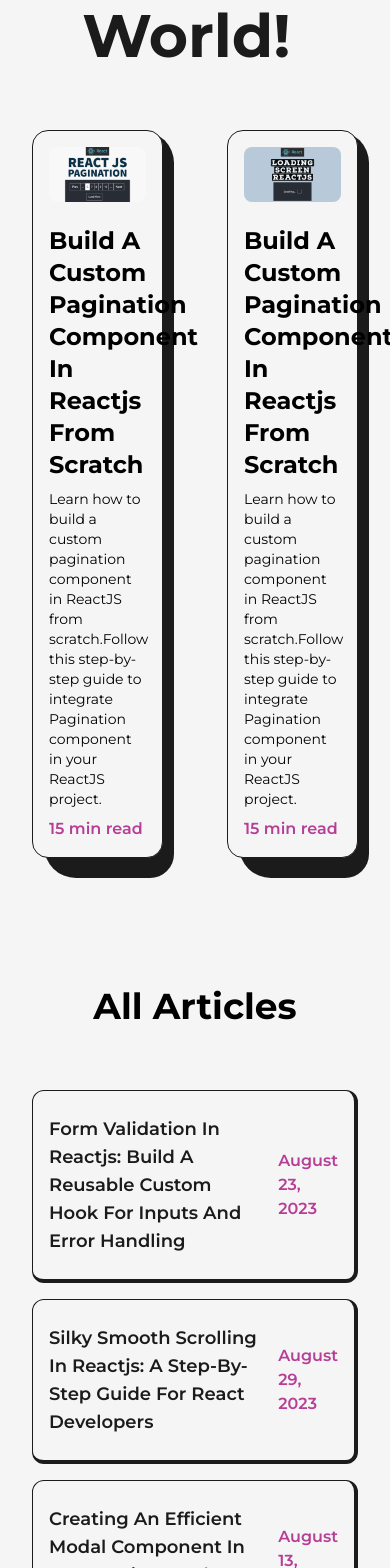
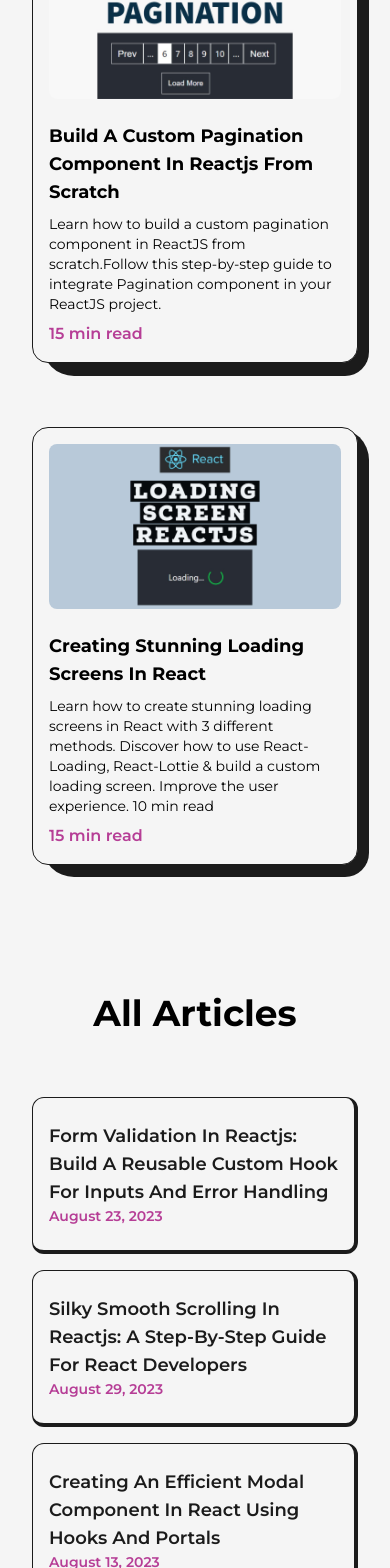
Before and after one commit to Sobuj54/portfolio-with-NextJS, a Next.js app: page /articles in a window 390 px wide. Shown: the part 340-1908 px from the top of the page. Built offline with nearby package versions, Linux system fonts and the light colour scheme.

Commit message:
added dynamic links to article section

```diff
--- a/src/components/HireMe.js
+++ b/src/components/HireMe.js
@@ -4,9 +4,9 @@ import Link from "next/link";
 
 const HireMe = () => {
   return (
-    <div className="fixed left-4 bottom-4 flex items-center justify-center overflow-hidden md:right-8 md:left-auto md:top-0 md:bottom-auto md:absolute">
+    <div className="fixed left-4 bottom-4 flex items-center justify-center overflow-hidden md:right-8 md:left-auto md:top-0 md:bottom-auto md:absolute sm:right-0">
       <div className="w-48 h-auto flex items-center justify-center relative md:w-24">
-        <DeveloperText className="fill-dark dark:fill-light animate-spin-slow"></DeveloperText>
+        <DeveloperText className="fill-dark dark:fill-light animate-spin-slow md:!hidden"></DeveloperText>
         <Link
           href="/"
           className="flex items-center justify-center absolute top-1/2 left-1/2 -translate-x-1/2 -translate-y-1/2 bg-dark text-light shadow-md border border-solid border-dark h-20 w-20 rounded-full font-semibold hover:bg-light hover:text-dark  dark:bg-light dark:text-dark hover:dark:bg-dark hover:dark:text-light hover:dark:border-light md:w-12 md:h-12 md:text-[10px]">
--- a/src/pages/articles.js
+++ b/src/pages/articles.js
@@ -37,7 +37,7 @@ const FeaturedArticle = ({ img, title, time, summary, link }) => {
       </Link>
 
       <Link href={link} alt={title} target="_blank">
-        <h2 className="capitalize my-2 mt-4 text-2xl font-bold hover:underline underline-offset-2">
+        <h2 className="capitalize my-2 mt-4 text-2xl font-bold hover:underline underline-offset-2 xs:text-lg">
           {title}
         </h2>
       </Link>
@@ -81,7 +81,7 @@ const MovingImg = ({ title, img, link }) => {
         style={{ x: x, y: y }}
         src={img}
         alt={title}
-        className="z-10 w-96 h-auto hidden absolute rounded-lg"
+        className="z-10 w-96 h-auto hidden absolute rounded-lg md:!hidden"
         initial={{ opacity: 0 }}
         whileInView={{
           opacity: 1,
@@ -98,9 +98,9 @@ const Article = ({ img, title, date, link }) => {
       whileInView={{ y: 0, transition: { duration: 0.5, ease: "easeInOut" } }}
       viewport={{ once: true }}
       className="w-full relative p-4 py-6 my-4 rounded-xl flex items-center justify-between bg-light text-dark first:mt-0 border border-solid border-dark dark:border-light dark:text-light dark:bg-dark
-    border-r-4 border-b-4">
+    border-r-4 border-b-4 sm:flex-col">
       <MovingImg title={title} img={img} link={link}></MovingImg>
-      <span className="text-primary dark:text-primaryDark font-semibold pl-4">
+      <span className="text-primary dark:text-primaryDark font-semibold pl-4 sm:self-start sm:pl-0 sm:text-sm">
         {date}
       </span>
     </motion.li>
@@ -120,20 +120,23 @@ const articles = () => {
         <Layout className="pt-16">
           <AnimatedText
             text="Words Can Change The World!"
-            className="text-center mb-16"></AnimatedText>
-          <ul className="grid grid-cols-2 gap-16">
+            className="text-center mb-16 lg:!text-5xl sm:mb-8 sm:!text-4xl"></AnimatedText>
+          <ul className="grid grid-cols-2 gap-16 lg:gap-8 md:grid-cols-1 md:gap-y-16">
             <FeaturedArticle
               title="Build A Custom Pagination Component In Reactjs From Scratch"
               summary="Learn how to build a custom pagination component in ReactJS from scratch.Follow this step-by-step guide to integrate Pagination component in your ReactJS project."
               time="15 min read"
-              link="/"
+              link="https://devdreaming.com/blogs/create-pagination-component-reactjs"
               img={article1}></FeaturedArticle>
 
             <FeaturedArticle
-              title="Build A Custom Pagination Component In Reactjs From Scratch"
-              summary="Learn how to build a custom pagination component in ReactJS from scratch.Follow this step-by-step guide to integrate Pagination component in your ReactJS project."
+              title="Creating Stunning Loading Screens In React"
+              summary="Learn how to create stunning loading screens in React with 3 different methods.
+              Discover how to use React-Loading, React-Lottie & build a custom loading screen.
+              Improve the user experience.
+              10 min read"
               time="15 min read"
-              link="/"
+              link="https://devdreaming.com/blogs/create-3-different-types-of-loading-screens-in-react"
               img={article2}></FeaturedArticle>
           </ul>
 
@@ -146,42 +149,42 @@ const articles = () => {
               title="Form Validation In Reactjs: Build A Reusable Custom Hook For Inputs And Error Handling"
               date="August 23, 2023"
               img={article3}
-              link="/"></Article>
+              link="https://devdreaming.com/blogs/react-form-validation-custom-hook"></Article>
 
             {/* article 2 */}
             <Article
               title="Silky Smooth Scrolling In Reactjs: A Step-By-Step Guide For React Developers"
               date="August 29, 2023"
               img={article4}
-              link="/"></Article>
+              link="https://devdreaming.com/blogs/smooth-scrolling-in-react-js"></Article>
 
             {/* article 3 */}
             <Article
               title="Creating An Efficient Modal Component In React Using Hooks And Portals"
               date="August 13, 2023"
               img={article5}
-              link="/"></Article>
+              link="https://devdreaming.com/blogs/create-efficient-modal-react-portals"></Article>
 
             {/* article 4 */}
             <Article
               title="Build A Fabulous Todo List App With React, Redux And Framer-Motion"
               date="September 3, 2023"
               img={article6}
-              link="/"></Article>
+              link="https://devdreaming.com/blogs/build-react-redux-framer-motion-todo-app"></Article>
 
             {/* article 5 */}
             <Article
               title="Redux Simplified: A Beginner's Guide For Web Developers"
               date="September 1, 2023"
               img={article7}
-              link="/"></Article>
+              link="https://devdreaming.com/blogs/redux-simply-explained"></Article>
 
             {/* article 6 */}
             <Article
               title="What Is Higher Order Component (Hoc) In React?"
               date="September 10, 2023"
               img={article8}
-              link="/"></Article>
+              link="https://devdreaming.com/blogs/higher-order-component-hoc-react"></Article>
           </ul>
         </Layout>
       </main>
--- a/src/pages/index.js
+++ b/src/pages/index.js
@@ -52,7 +52,7 @@ export default function Home() {
                 <Link
                   href="sobujahmed124@gmail.com"
                   target="_blank"
-                  className="ml-4 font-medium capitalize text-lg text-dark underline underline-offset-4 hover:bg-dark hover:text-light p-3 px-7 rounded-lg dark:text-light dark:border dark:border-light hover:dark:bg-light hover:dark:text-dark md:p-2 md:px-5 md:text-base">
+                  className="ml-4 font-medium capitalize text-lg text-dark underline underline-offset-4 hover:bg-dark hover:text-light p-3 px-7 rounded-lg dark:text-light dark:border dark:border-light hover:dark:bg-light hover:dark:text-dark md:p-2.5 md:px-5 md:text-base">
                   Contact
                 </Link>
               </div>
```
